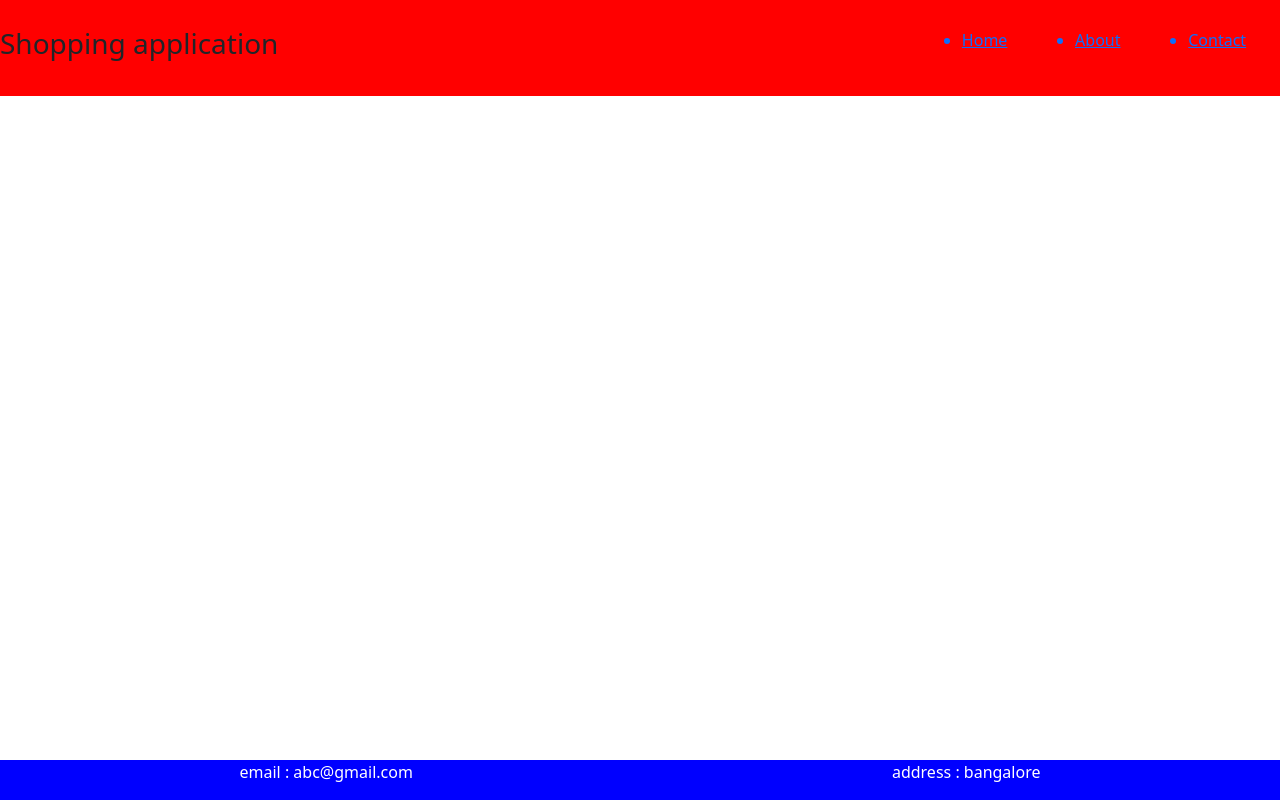
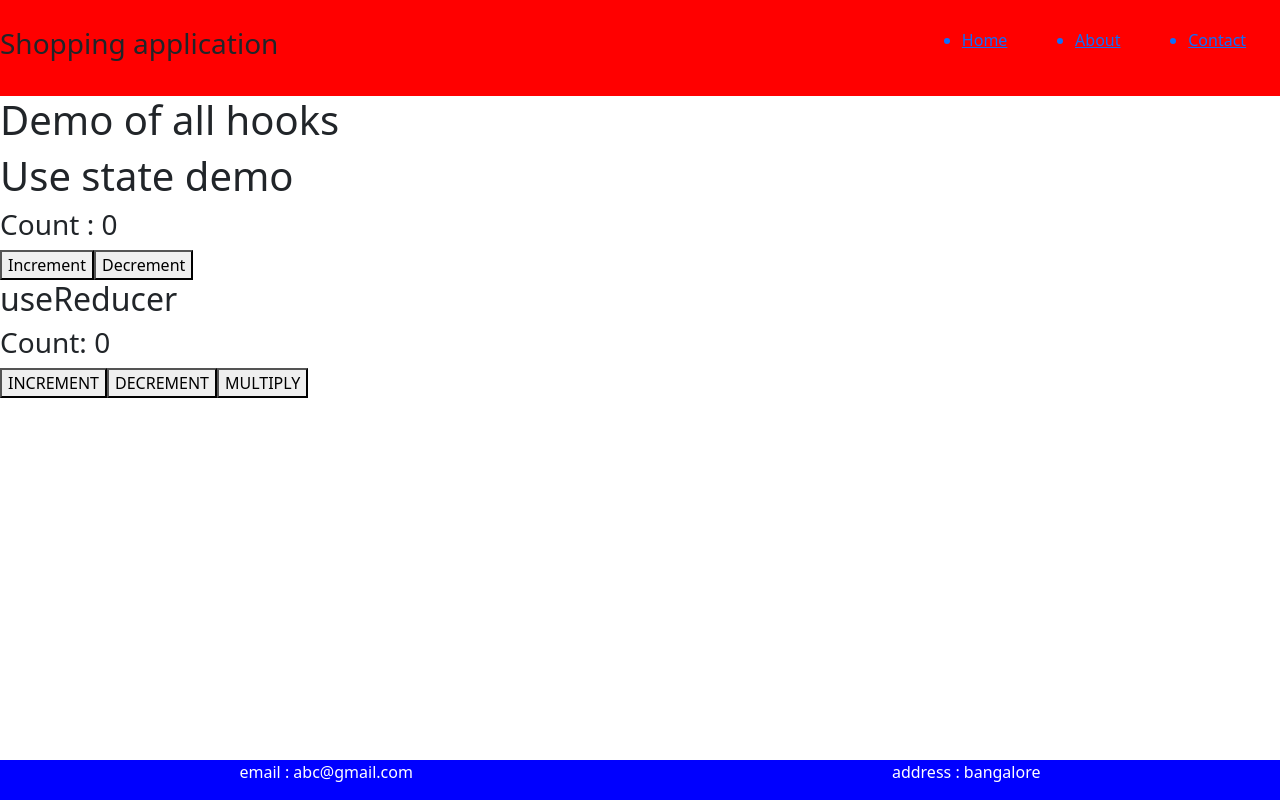
Before and after one commit to Monika-Abhijeet/jr-6-7-React, a React (Create React App) app: page /hooks in a window 1280 px wide. Built offline with nearby package versions, Linux system fonts and the light colour scheme.

Commit message:
usestate and useReducer hooks

```diff
--- a/src/App.js
+++ b/src/App.js
@@ -6,6 +6,7 @@ import About from "./components/about/about";
 import Contact from "./components/contact/contact";
 import EmployeeDetails from "./components/emp-details/emp-details";
 import MaterialUI from "./components/material-ui/material-ui";
+import ParentHook from "./components/hooks/parent";
 
 function App() {
   return (
@@ -22,6 +23,7 @@ function App() {
             <Route path="/contact" element={<Contact />} />
             <Route path="/emp-details/:id" element={<EmployeeDetails />} />
             <Route path="/ui" element={<MaterialUI />} />
+            <Route path="/hooks" element={<ParentHook />} />
           </Routes>
         </div>
       </BrowserRouter>
--- /dev/null
+++ b/src/components/hooks/parent.js
@@ -0,0 +1,13 @@
+import UseReducerDemo from "./useReducer";
+import UseStateDemo from "./useState";
+function ParentHook() {
+  return (
+    <div>
+      <h1>Demo of all hooks</h1>
+      <UseStateDemo />
+      <h2>useReducer</h2>
+      <UseReducerDemo />
+    </div>
+  );
+}
+export default ParentHook;
--- /dev/null
+++ b/src/components/hooks/useReducer.js
@@ -0,0 +1,29 @@
+import { useReducer } from "react";
+
+function UseReducerDemo() {
+  const reducer = (state, action) => {
+    switch (action.type) {
+      case "INCREMENT":
+        return { count: state.count + 1 };
+      case "DECREMENT":
+        return { count: state.count - 1 };
+      case "MULTIPLY":
+        return {
+          count: state.count * action.num,
+        };
+    }
+  };
+  const [state, dispatch] = useReducer(reducer, { count: 0, showText: true });
+  return (
+    <div>
+      <h3>Count: {state.count}</h3>
+      <button onClick={() => dispatch({ type: "INCREMENT" })}>INCREMENT</button>
+      <button onClick={() => dispatch({ type: "DECREMENT" })}>DECREMENT</button>
+      <button onClick={() => dispatch({ type: "MULTIPLY", num: 5 })}>
+        MULTIPLY
+      </button>
+    </div>
+  );
+}
+
+export default UseReducerDemo;
--- /dev/null
+++ b/src/components/hooks/useState.js
@@ -0,0 +1,21 @@
+import { useState } from "react";
+
+function UseStateDemo() {
+  const [count, setCount] = useState(0);
+  let increment = () => {
+    setCount(count + 1);
+  };
+  let decrement = () => {
+    setCount(count - 1);
+  };
+  return (
+    <div>
+      <h1>Use state demo</h1>
+      <h3>Count : {count}</h3>
+      <button onClick={increment}> Increment</button>
+      <button onClick={decrement}>Decrement</button>
+    </div>
+  );
+}
+
+export default UseStateDemo;
```
